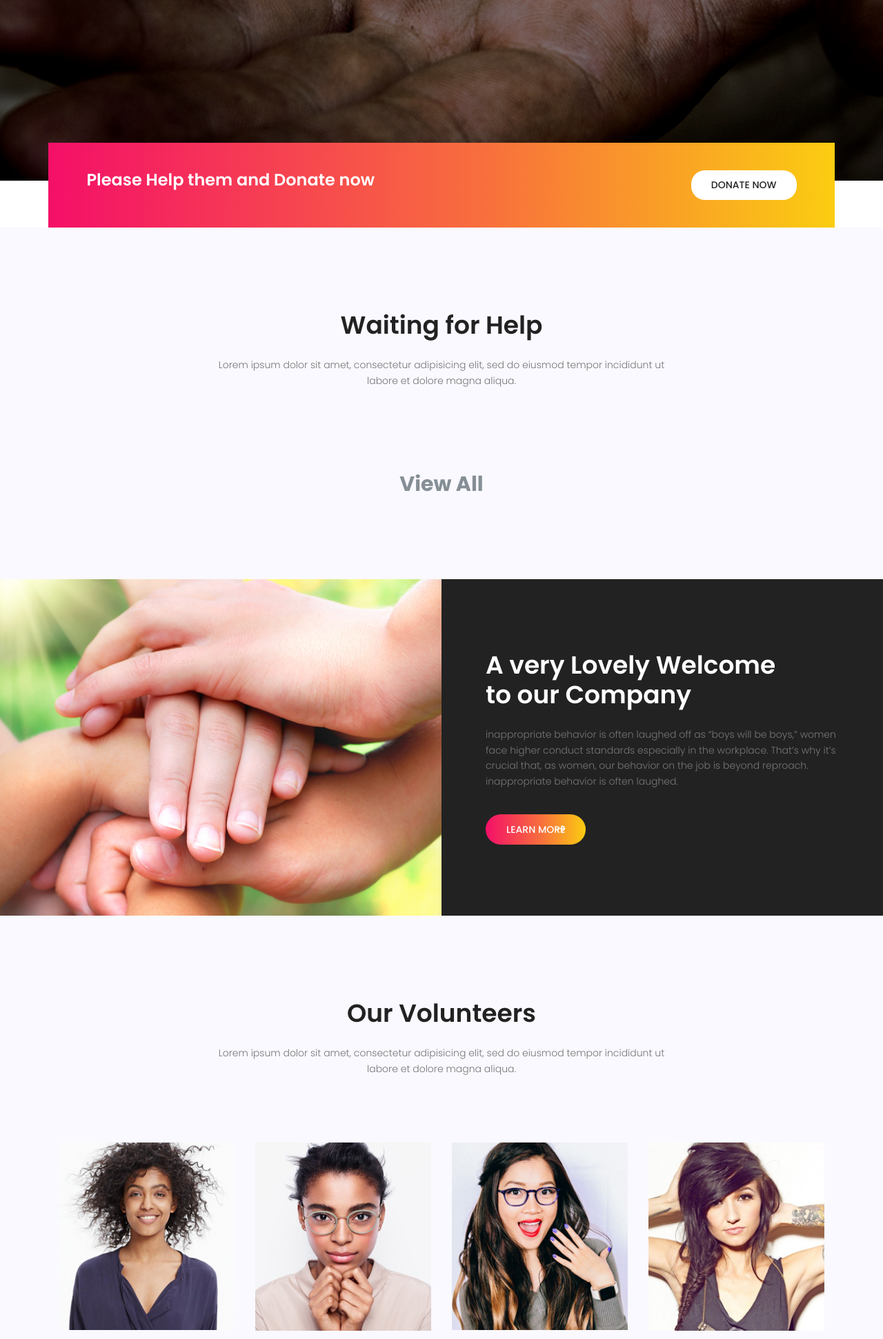
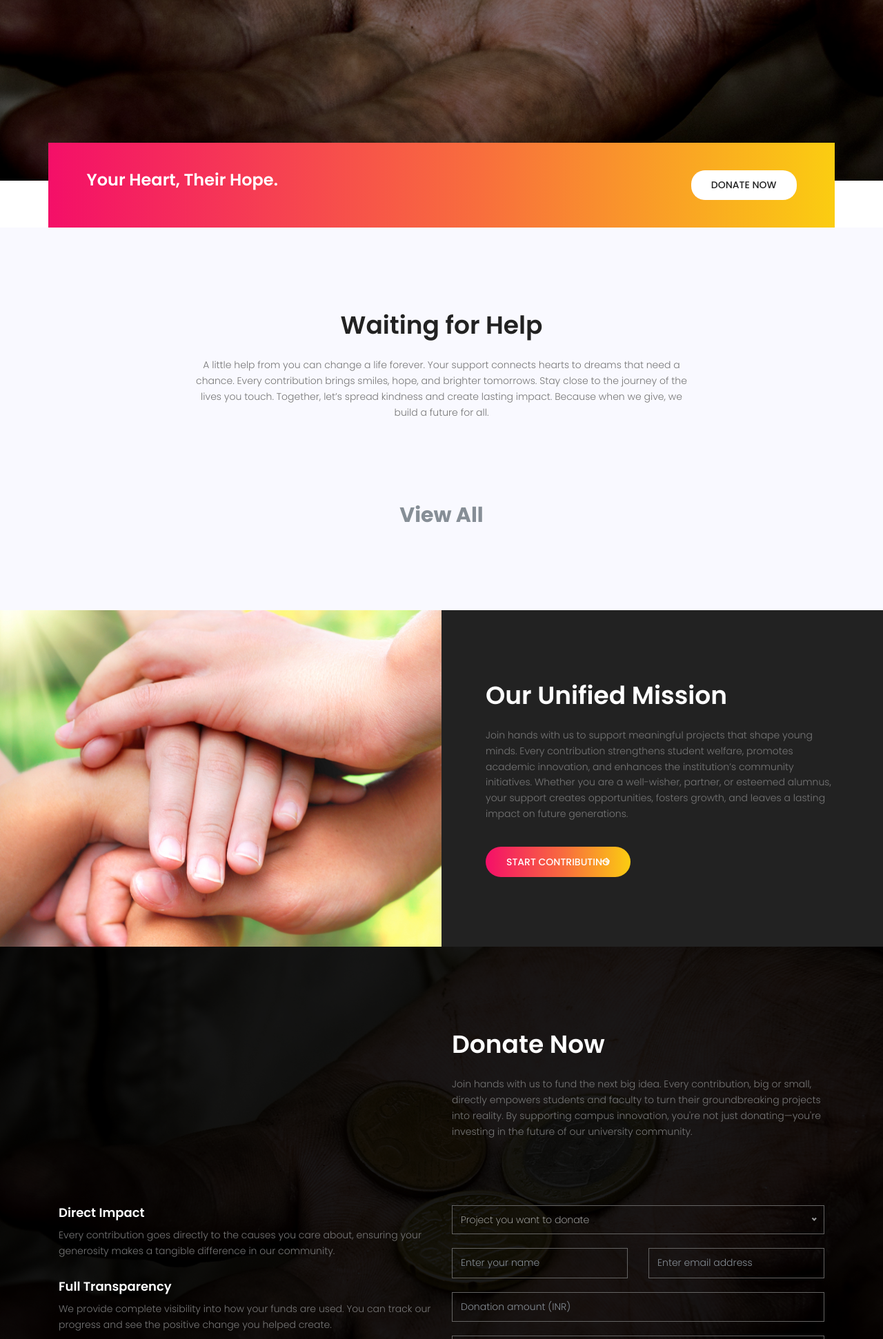
Before and after one commit to anoopksurendran1112/AspireAid, a Django app: template userModule/templates/index.html in a window 1280 px wide. Shown: the part 609-2551 px from the top of the page at 69% size. Run offline with Django 4.2, Linux system fonts and the light colour scheme; the template is opened without the code that fills it, so the values that code supplies are empty; some libraries are stand-ins or nearby versions.

Commit message:
changes in index page

```diff
--- a/userModule/templates/index.html
+++ b/userModule/templates/index.html
@@ -83,7 +83,7 @@
 				<section class="callto-area relative">
 					<div class="container">
 						<div class="row d-flex callto-wrap justify-content-between pt-40 pb-40">
-							<h3 class="text-white">Please Help them and Donate now</h3>
+							<h3 class="text-white">Your Heart, Their Hope.</h3>
 							<a href="/user/{{ins.id}}/all-project/" class="head-btn head-btn2 btn text-uppercase">Donate Now</a>
 						</div>
 					</div>
@@ -98,7 +98,7 @@
 						<div class="col-md-8 pb-80 header-text">
 							<h1>Waiting for Help</h1>
 							<p>
-								Lorem ipsum dolor sit amet, consectetur adipisicing elit, sed do eiusmod tempor incididunt ut <br> labore  et dolore magna aliqua.
+								 A little help from you can change a life forever. Your support connects hearts to dreams that need a chance. Every contribution brings smiles, hope, and brighter tomorrows. Stay close to the journey of the lives you touch. Together, let’s spread kindness and create lasting impact. Because when we give, we build a future for all.
 							</p>
 						</div>
 					</div>
@@ -145,100 +145,15 @@
 							<img class="img-fluid" src="{% static 'frontend/img/about-img.jpg' %}" alt="">
 						</div>
 						<div class="col-lg-6 col-md-12 about-right">
-							<h1>A very Lovely Welcome <br>
-							to our Company</h1>
+							<h1>Our Unified Mission</h1>
 							<p>
-								inappropriate behavior is often laughed off as “boys will be boys,” women face higher conduct standards especially in the workplace. That’s why it’s crucial that, as women, our behavior on the job is beyond reproach. inappropriate behavior is often laughed.
-							</p>
-							<button class="primary-btn mt-20 text-uppercase ">learn more<span class="lnr lnr-arrow-right"></span></button>
+								Join hands with us to support meaningful projects that shape young minds. Every contribution strengthens student welfare, promotes academic innovation, and enhances the institution’s community initiatives. Whether you are a well-wisher, partner, or esteemed alumnus, your support creates opportunities, fosters growth, and leaves a lasting impact on future generations.</p>
+							<button class="primary-btn mt-20 text-uppercase ">Start Contributing<span class="lnr lnr-arrow-right"></span></button>
 						</div>
 					</div>
 				</div>
 			</section>
 			<!-- End about Area -->
-
-			<!-- Start volunteer Area -->
-			<section class="volunteer-area section-gap">
-				<div class="container">
-					<div class="row d-flex justify-content-center">
-						<div class="col-md-8 pb-80 header-text">
-							<h1>Our Volunteers</h1>
-							<p>
-								Lorem ipsum dolor sit amet, consectetur adipisicing elit, sed do eiusmod tempor incididunt ut <br> labore  et dolore magna aliqua.
-							</p>
-						</div>
-					</div>
-					<div class="row">
-						<div class="col-lg-3 col-md-3 vol-wrap">
-							<div class="single-vol">
-								<div class="content">
-								    <a href="#" target="_blank">
-								      <div class="content-overlay"></div>
-								  		 <img class="content-image img-fluid d-block mx-auto" src="{% static 'frontend/img/v1.jpg' %}" alt="">
-								      	<div class="content-details fadeIn-bottom">
-								      		<h4>Andy Florence</h4>
-								      		<p>
-								      			inappropriate behavior
-								      		</p>
-								      	</div>
-								    </a>
-								 </div>
-							</div>
-						</div>
-						<div class="col-lg-3 col-md-3 vol-wrap">
-							<div class="single-vol">
-								<div class="content">
-								    <a href="#" target="_blank">
-								      <div class="content-overlay"></div>
-								  		 <img class="content-image img-fluid d-block mx-auto" src="{% static 'frontend/img/v2.jpg' %}" alt="">
-								      	<div class="content-details fadeIn-bottom">
-								      		<h4>Andy Florence</h4>
-								      		<p>
-								      			inappropriate behavior
-								      		</p>
-								      	</div>
-								    </a>
-								 </div>
-							</div>
-						</div>
-						<div class="col-lg-3 col-md-3 vol-wrap">
-							<div class="single-vol">
-								<div class="content">
-								    <a href="#" target="_blank">
-								      <div class="content-overlay"></div>
-								  		 <img class="content-image img-fluid d-block mx-auto" src="{% static 'frontend/img/v3.jpg' %}" alt="">
-								      	<div class="content-details fadeIn-bottom">
-								      		<h4>Andy Florence</h4>
-								      		<p>
-								      			inappropriate behavior
-								      		</p>
-								      	</div>
-								    </a>
-								 </div>
-							</div>
-						</div>
-						<div class="col-lg-3 col-md-3 vol-wrap">
-							<div class="single-vol">
-								<div class="content">
-								    <a href="#" target="_blank">
-								      <div class="content-overlay"></div>
-								  		 <img class="content-image img-fluid d-block mx-auto" src="{% static 'frontend/img/v4.jpg' %}" alt="">
-								      	<div class="content-details fadeIn-bottom">
-								      		<h4>Andy Florence</h4>
-								      		<p>
-								      			inappropriate behavior
-								      		</p>
-								      	</div>
-								    </a>
-								 </div>
-							</div>
-						</div>
-
-					</div>
-				</div>
-			</section>
-			<!-- End volunteer Area -->
-
 
 			<!-- Start donate Area -->
 			<section class="donate-area relative section-gap" id="donate">
@@ -248,28 +163,28 @@
 						<div class="col-lg-6 col-sm-12 pb-80 header-text">
 							<h1>Donate Now</h1>
 							<p>
-								Lorem ipsum dolor sit amet, consectetur adipisicing elit, sed do eiusmod <br> tempor incididunt ut labore  et dolore magna aliqua.
+								Join hands with us to fund the next big idea. Every contribution, big or small, directly empowers students and faculty to turn their groundbreaking projects into reality. By supporting campus innovation, you're not just donating—you're investing in the future of our university community.
 							</p>
 						</div>
 					</div>
 					<div class="row d-flex justify-content-center">
 						<div class="col-lg-6 contact-left">
 							<div class="single-info">
-								<h4>Divided Evenly</h4>
+								<h4>Direct Impact</h4>
 								<p>
-									inappropriate behavior is often laughed off as “boys will be boys,” <br> women face higher conduct women face higher conduct.
+									Every contribution goes directly to the causes you care about, ensuring your generosity makes a tangible difference in our community.
 								</p>
 							</div>
 							<div class="single-info">
-								<h4>Transperancy All the Way</h4>
+								<h4>Full Transparency</h4>
 								<p>
-									inappropriate behavior is often laughed off as “boys will be boys,” <br> women face higher conduct women face higher conduct.
+									We provide complete visibility into how your funds are used. You can track our progress and see the positive change you helped create.
 								</p>
 							</div>
 							<div class="single-info">
-								<h4>Trustworthy</h4>
+								<h4>Ethical and Secure</h4>
 								<p>
-									inappropriate behavior is often laughed off as “boys will be boys,” <br> women face higher conduct women face higher conduct.
+									We are committed to the highest standards of ethics and accountability. Your donation is handled with care and integrity, every step of the way.
 								</p>
 							</div>
 						</div>
@@ -291,12 +206,12 @@
 											<input name="email" placeholder="Enter email address" pattern="[A-Za-z0-9._%+-]+@[A-Za-z0-9.-]+\.[A-Za-z]{1,63}$" onfocus="this.placeholder = ''" onblur="this.placeholder = 'Enter email address'" class="form-control mt-20" required="" type="email">
 										</div>
 										<div class="col-lg-12 d-flex flex-column">
-											<input name="amound" placeholder="Donation amount (USD)" onfocus="this.placeholder = ''" onblur="this.placeholder = 'Donation amount (USD)'" class="form-control mt-20" required="" type="text">
+											<input name="amount" placeholder="Donation amount (INR)" onfocus="this.placeholder = ''" onblur="this.placeholder = 'Donation amount (INR)'" class="form-control mt-20" required="" type="text">
 
 											<textarea class="form-control mt-20" name="message" placeholder="Messege" onfocus="this.placeholder = ''" onblur="this.placeholder = 'Messege'" required=""></textarea>
 										</div>
 
-										<div class="col-lg-12 d-flex justify-content-end send-btn">
+										<div class="col-lg-12 d-flex justify-content-center send-btn">
 											<button class="submit-btn primary-btn mt-20 text-uppercase ">donate<span class="lnr lnr-arrow-right"></span></button>
 										</div>
 
```
